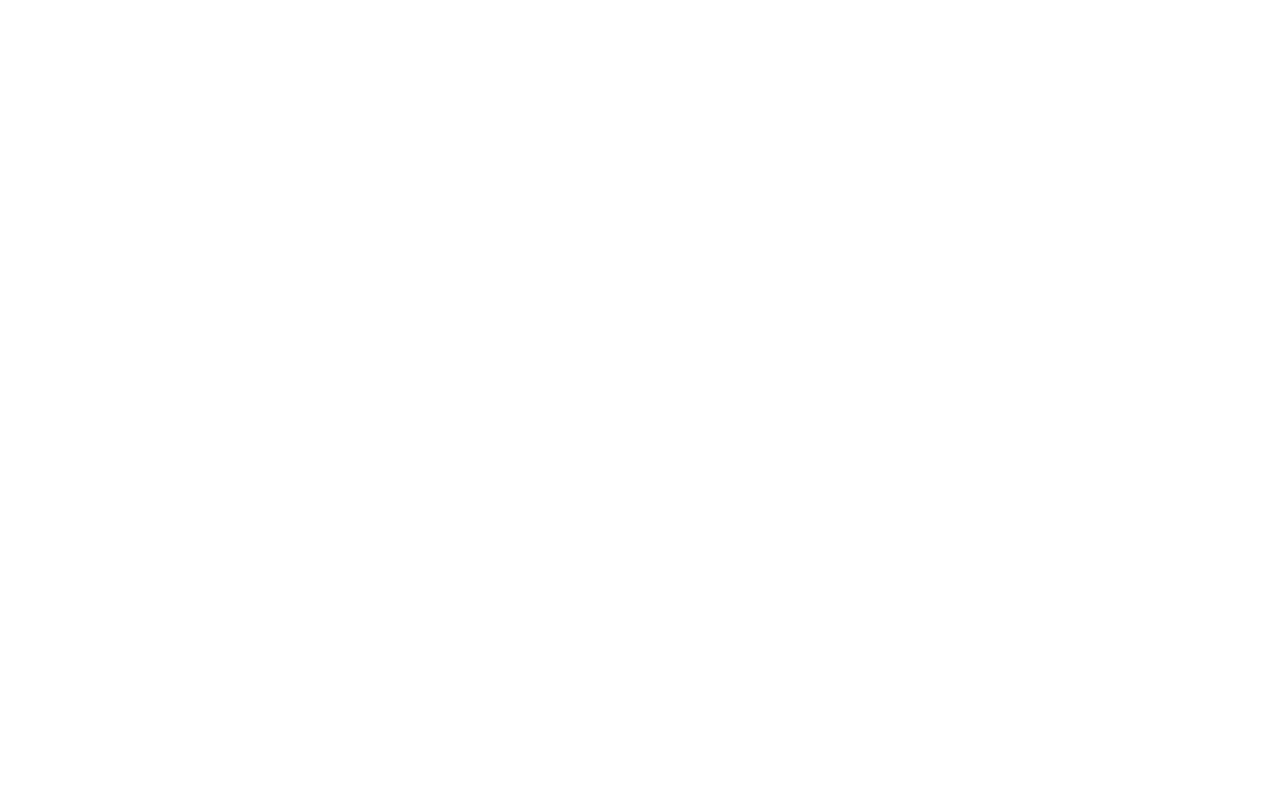
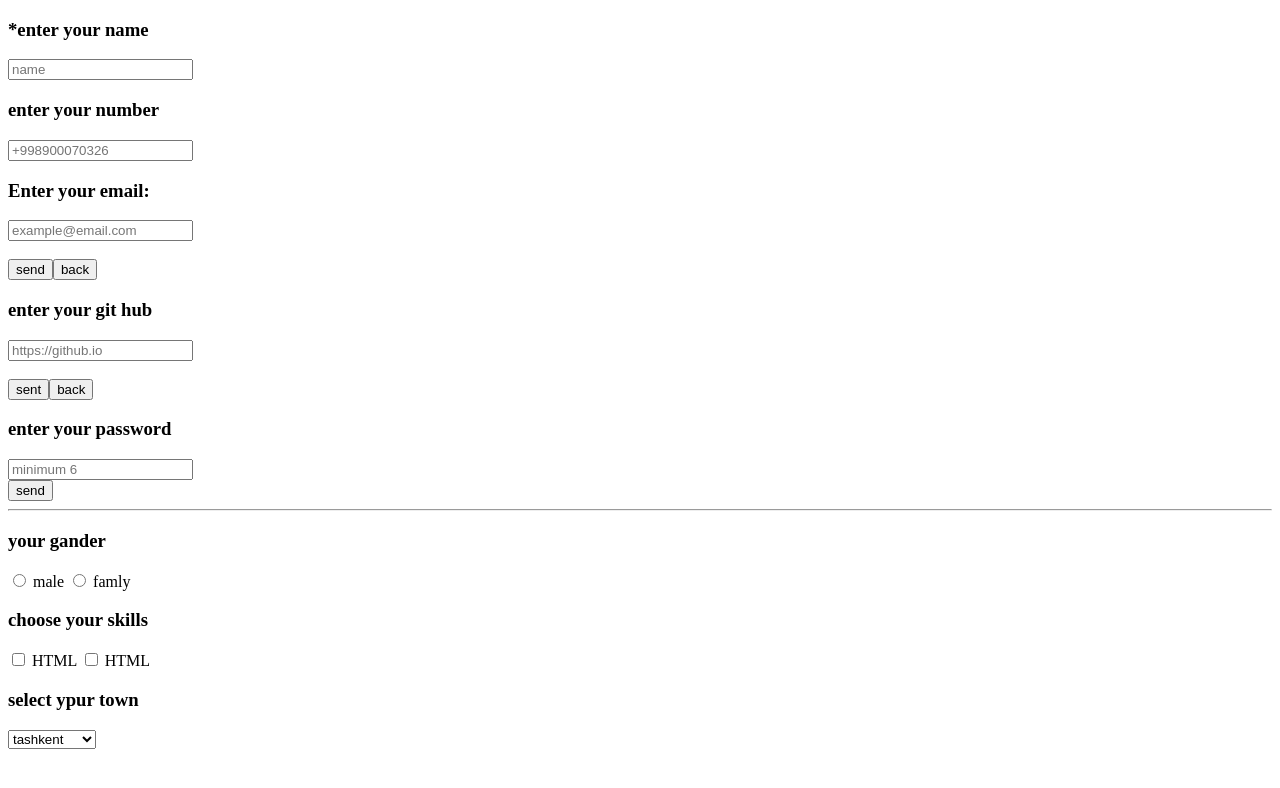
Before and after one commit to SAAHRO26/lesson-3, a plain HTML site: page index.html in a window 1280 px wide. Drawn offline with Linux system fonts and the light colour scheme.

Commit message:
created html form

```diff
--- a/index.html
+++ b/index.html
@@ -8,5 +8,138 @@
 </head>
 <body>
 
+<form action="">
+    <!-- <h1>dfhfgjhfg?</h1> -->
+
+    <h3>*enter your name</h3>
+<input type="text" placeholder="name">
+
+<h3>enter your number</h3>
+<input type="number" placeholder="+998900070326">
+
+<h3>Enter your email:</h3>
+
+<input type="email" placeholder="example@email.com">
+<br>
+<br>
+
+<button>send</button><button>back</button>
+
+<h3>enter your git hub</h3>
+
+<input type="url" placeholder="https://github.io">
+<br>
+<br>
+<button>sent</button><button>back</button>
+
+<h3>enter your password</h3>
+
+<input type="password" placeholder="minimum 6" required minlength="5" maxlength="7">
+
+<br>
+
+<button>send</button>
+
+<hr>
+
+<h3>your gander</h3>
+
+<input type="radio" id="m" name="gender">
+<label for="m">male</label>
+
+
+<input type="radio" id="g" name="gender">
+<label for="g">famly</label>
+
+
+
+
+
+<h3>choose your skills</h3>
+
+<input type="checkbox" id="html">
+<label for="html">HTML</label>
+
+<input type="checkbox" id="js">
+<label for="js">HTML</label>
+
+<h3>select ypur town</h3>
+
+<select name="" id="">
+<option value="">tashkent</option>
+<option value="">samarkand</option>
+<option value="">karshi</option>
+</select>
+
+
+
+
+</form>
+
+
+
+
+
+
+
+
+
+
+
+
+
+
+
+
+
+
+
+
+
+
+
+
+
+
+
+
+
+
+
+
+
+
+
+
+
+
+
+
+
+
+
+
+
+
+
+
+
+
+
+
+
+
+
+
+
+
+
+
+
+
+
+
+
+
 </body>
 </html>
```
